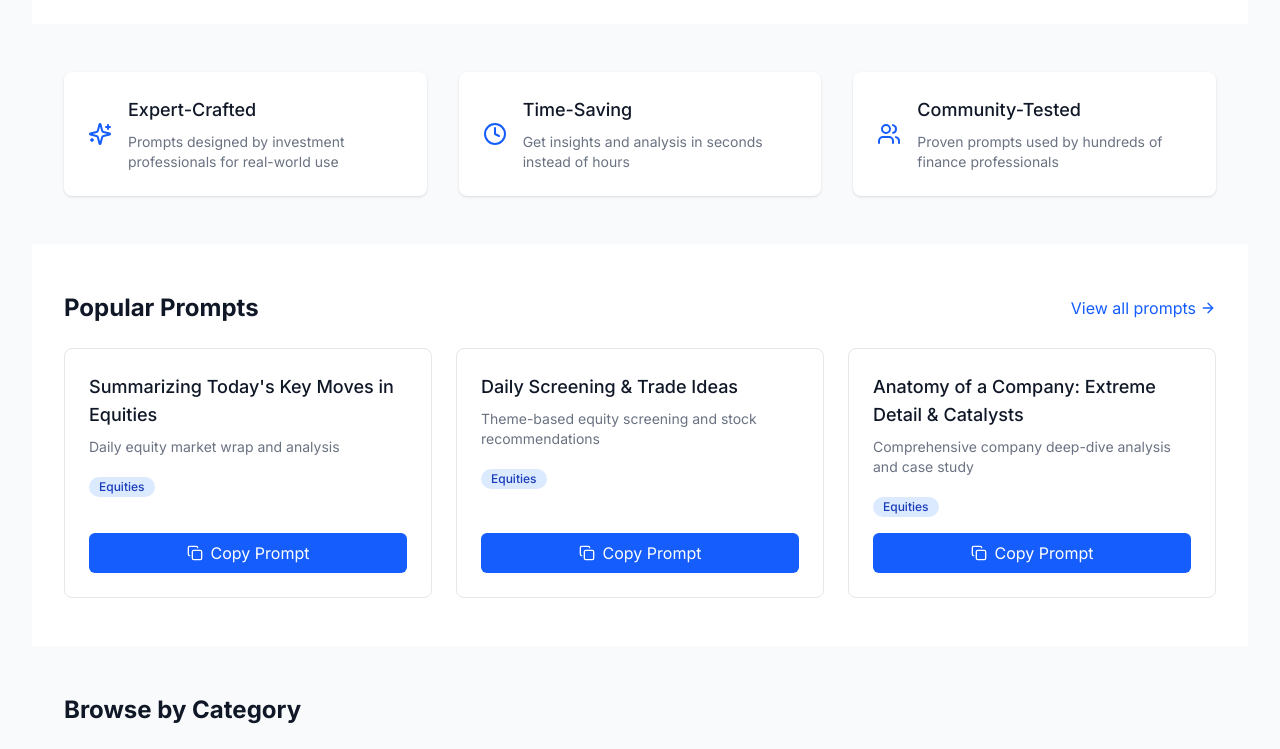
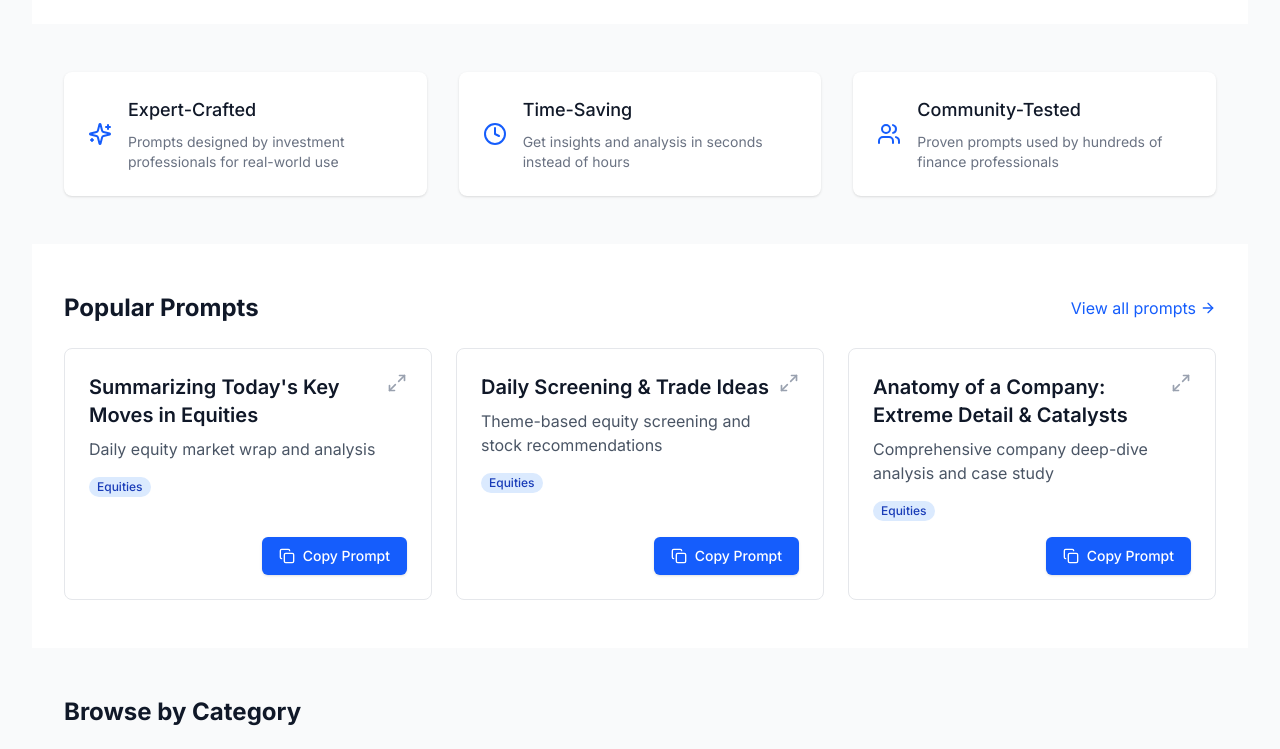
Before and after one commit to davidwang95/prompt-site, a Next.js app: page / in a window 1280 px wide. Shown: the part 415-1164 px from the top of the page. Built offline with nearby package versions, Linux system fonts and the light colour scheme.

Commit message:
Update: Improve PopularPrompts component styling

```diff
--- a/src/components/PopularPrompts.tsx
+++ b/src/components/PopularPrompts.tsx
@@ -1,51 +1,17 @@
 'use client'
 
 import { Prompt } from '@/types/prompt'
-import Link from 'next/link'
-import { Copy } from 'lucide-react'
+import PromptCard from '@/components/PromptCard'
 
 interface PopularPromptsProps {
   prompts: Prompt[]
 }
 
 export default function PopularPrompts({ prompts }: PopularPromptsProps) {
-  const handleCopy = async (text: string) => {
-    try {
-      await navigator.clipboard.writeText(text)
-    } catch (err) {
-      console.error('Failed to copy text: ', err)
-    }
-  }
-
   return (
     <div className="grid grid-cols-1 gap-6 sm:grid-cols-2 lg:grid-cols-3">
       {prompts.map((prompt) => (
-        <div
-          key={prompt.id}
-          className="relative bg-white rounded-lg border border-gray-200 p-6 hover:border-blue-500 transition-colors duration-200 flex flex-col min-h-[250px]"
-        >
-          <div className="flex-grow">
-            <h3 className="text-lg font-medium text-gray-900 mb-2">{prompt.title}</h3>
-            <p className="text-sm text-gray-500 mb-4">{prompt.description}</p>
-            <div>
-              <span className="inline-flex items-center px-2.5 py-0.5 rounded-full text-xs font-medium bg-blue-100 text-blue-800">
-                {prompt.assetClass}
-              </span>
-            </div>
-          </div>
-          <button
-            onClick={() => handleCopy(prompt.prompt)}
-            className="w-full flex items-center justify-center gap-2 px-4 py-2 bg-blue-600 text-white rounded-md hover:bg-blue-700 transition-colors duration-200 mt-4"
-          >
-            <Copy className="h-4 w-4" />
-            Copy Prompt
-          </button>
-          <Link
-            href={`/prompt/${prompt.id}`}
-            className="absolute inset-0"
-            aria-label={`View details for ${prompt.title}`}
-          />
-        </div>
+        <PromptCard key={prompt.id} prompt={prompt} />
       ))}
     </div>
   )
```
